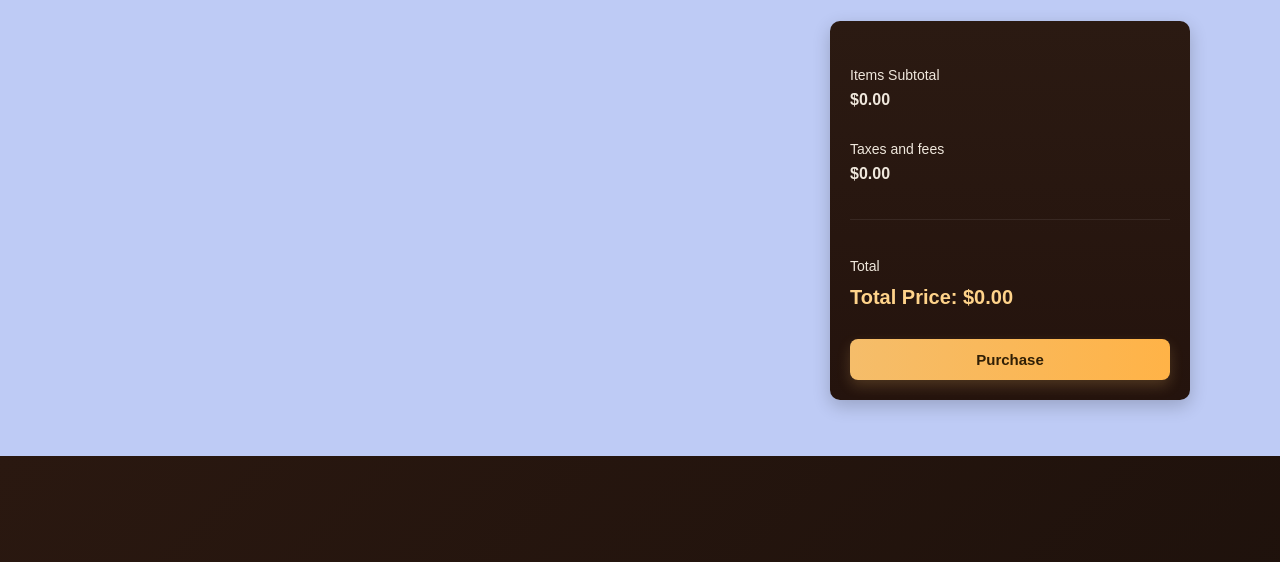
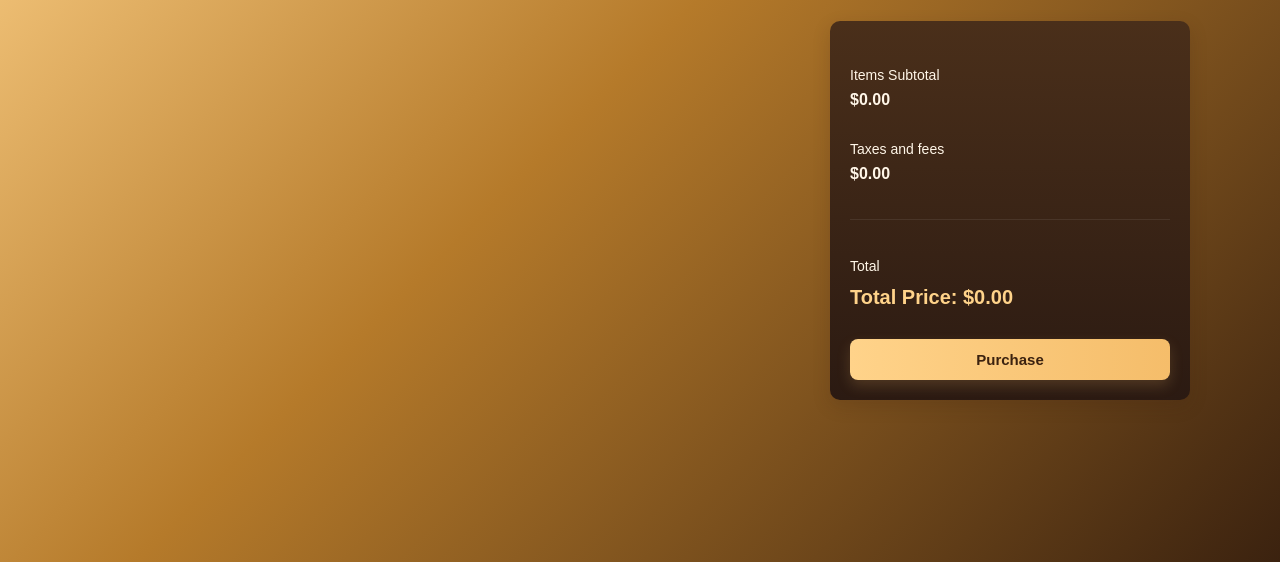
Before and after one commit to kayronbrown29-ai/120-Final-Project, a website: page shopping-cart.html in a window 1280 px wide. Shown: the part 238-800 px from the top of the page. Drawn offline with Linux system fonts and the light colour scheme.

Commit message:
shopping cart update

```diff
--- a/shopping-cart.css
+++ b/shopping-cart.css
@@ -3,20 +3,19 @@ body{
     padding:0;
     display:flex;
     flex-direction:column;
-    background: linear-gradient(135deg, #2a1810 0%, #1a0f0a 100%);
+    background: linear-gradient(135deg, #ffd38a 0%, #b57a2a 45%, #3b220f 100%);
     font-family: 'Arial', sans-serif;
-    color: #efe7dc;
-    min-height: fit-content;
+    color: #2b1708;
+    min-height: 100vh;
 }
 .focalpoint{
     height:100vh;
 }
 .standalone{
-    background-color:#f5bd6a;
-
+    background-color: rgba(245,189,106,0.06);
 }
 .standalone a{
-    color:#4d5774;
+    color:#4a2f1a;
 }
 nav {
     display: flex;
@@ -49,12 +48,13 @@ nav {
     width:100vw;
     height:auto;
 }
+.menu-page main,
 main{
-    background-color: #becbf5;
+    background: transparent;
     height:auto;
     margin:0;
     padding:0;
-    color:#4d5774;
+    color:#3b220f;
 }
 .menu-page h1{
     text-align:center;
@@ -71,10 +71,12 @@ main{
 }
 .menu-item{
     width:25%;
-    background-color: #f5bd6a;
+    background: linear-gradient(180deg, #fff7ec 0%, #f5e1c0 40%, #f5bd6a 100%);
     padding:1%;
     margin:1%;
-    color:#301f05;
+    color:#3b220f;
+    border-radius:8px;
+    box-shadow: 0 6px 14px rgba(59,34,15,0.08);
 }
 .menu-img{
     margin:0;
@@ -111,12 +113,12 @@ main{
     flex-direction:row;
     align-items:center;
     gap:14px;
-    background: linear-gradient(180deg, #ffffff 0%, #f8f5f0 100%);
+    background: linear-gradient(180deg, #fff7ec 0%, #f5e1c0 40%, #f5bd6a 100%);
     padding:14px;
     margin:0;
-    color:#301f05;
+    color:#3b220f;
     border-radius:10px;
-    box-shadow: 0 4px 12px rgba(0,0,0,0.12);
+    box-shadow: 0 4px 12px rgba(59,34,15,0.08);
     transition: all 0.3s ease;
 }
 .cart-item:hover {
@@ -160,24 +162,24 @@ main{
     align-items: center;
 }
 .price-total{
-    background: linear-gradient(180deg, #2b1a12 0%, #24130d 100%);
-    color:#efe7dc;
+    background: linear-gradient(180deg, #4a2f1a 0%, #2b1a12 100%);
+    color:#fff6e8;
     width:320px;
     height:fit-content;
     border-radius:10px;
     padding:20px;
-    box-shadow: 0 6px 18px rgba(0,0,0,0.2);
+    box-shadow: 0 6px 18px rgba(59,34,15,0.18);
 }
 .added-price p{
     padding:0;
     margin:8px 0;
-    color:#efe7dc;
+    color:#fff6e8;
     font-size:14px;
 }
 .added-price h2{
     padding:0;
     margin:6px 0;
-    color:#efe7dc;
+    color:#fff6e8;
     font-weight:600;
     font-size:16px;
 }
@@ -197,15 +199,15 @@ main{
 .btn-purchase {
     display:block;
     width:100%;
-    background: linear-gradient(90deg, #f5bd6a, #ffb347);
-    color:#301f05;
+    background: linear-gradient(90deg, #ffd38a, #f5bd6a);
+    color:#3b220f;
     padding:12px;
     border-radius:8px;
     border:none;
     font-weight:700;
     cursor:pointer;
     font-size:15px;
-    box-shadow: 0 6px 14px rgba(245,189,106,0.2);
+    box-shadow: 0 6px 14px rgba(245,189,106,0.18);
     transition: all 0.3s ease;
 }
 .btn-purchase:hover {
```
